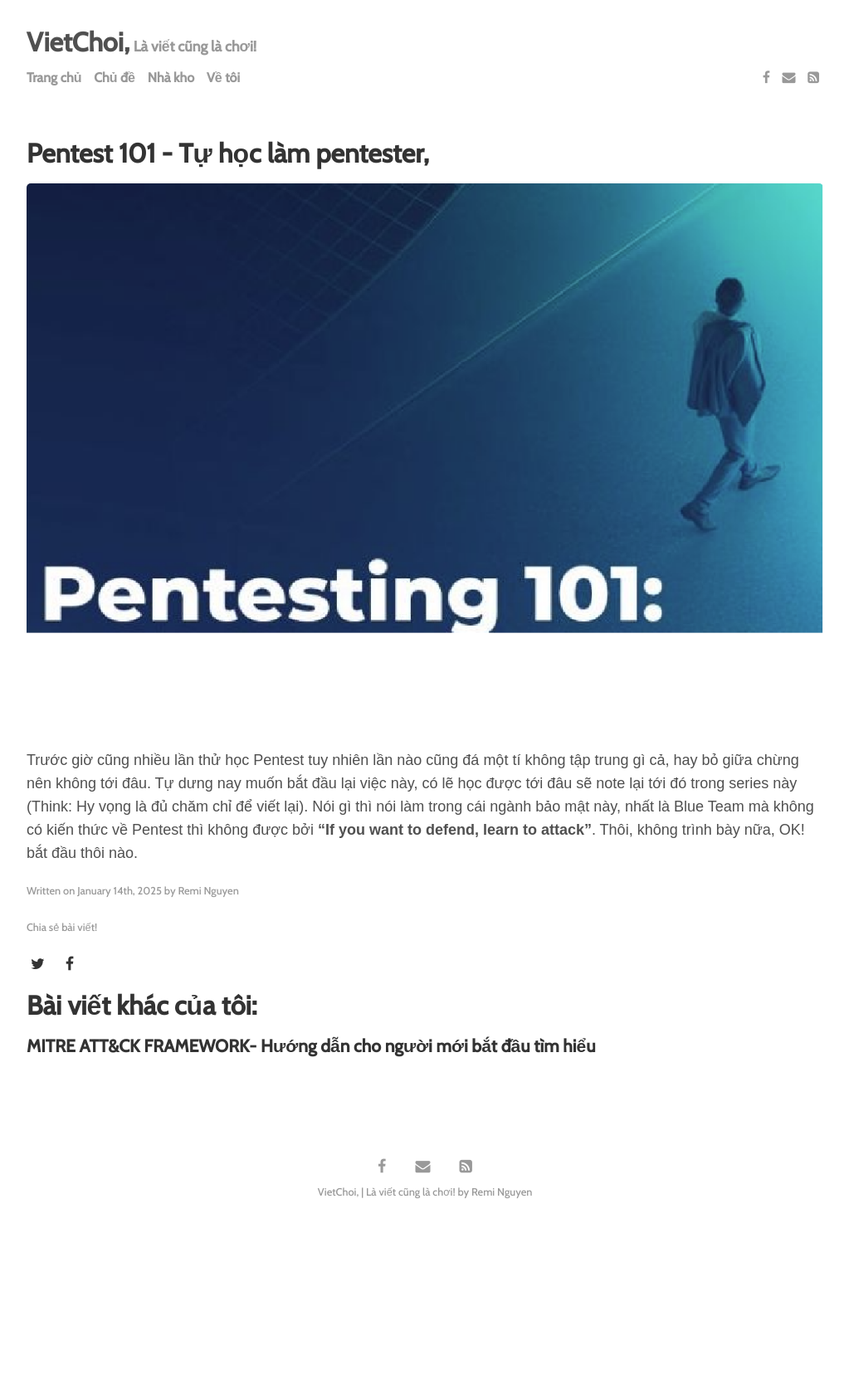
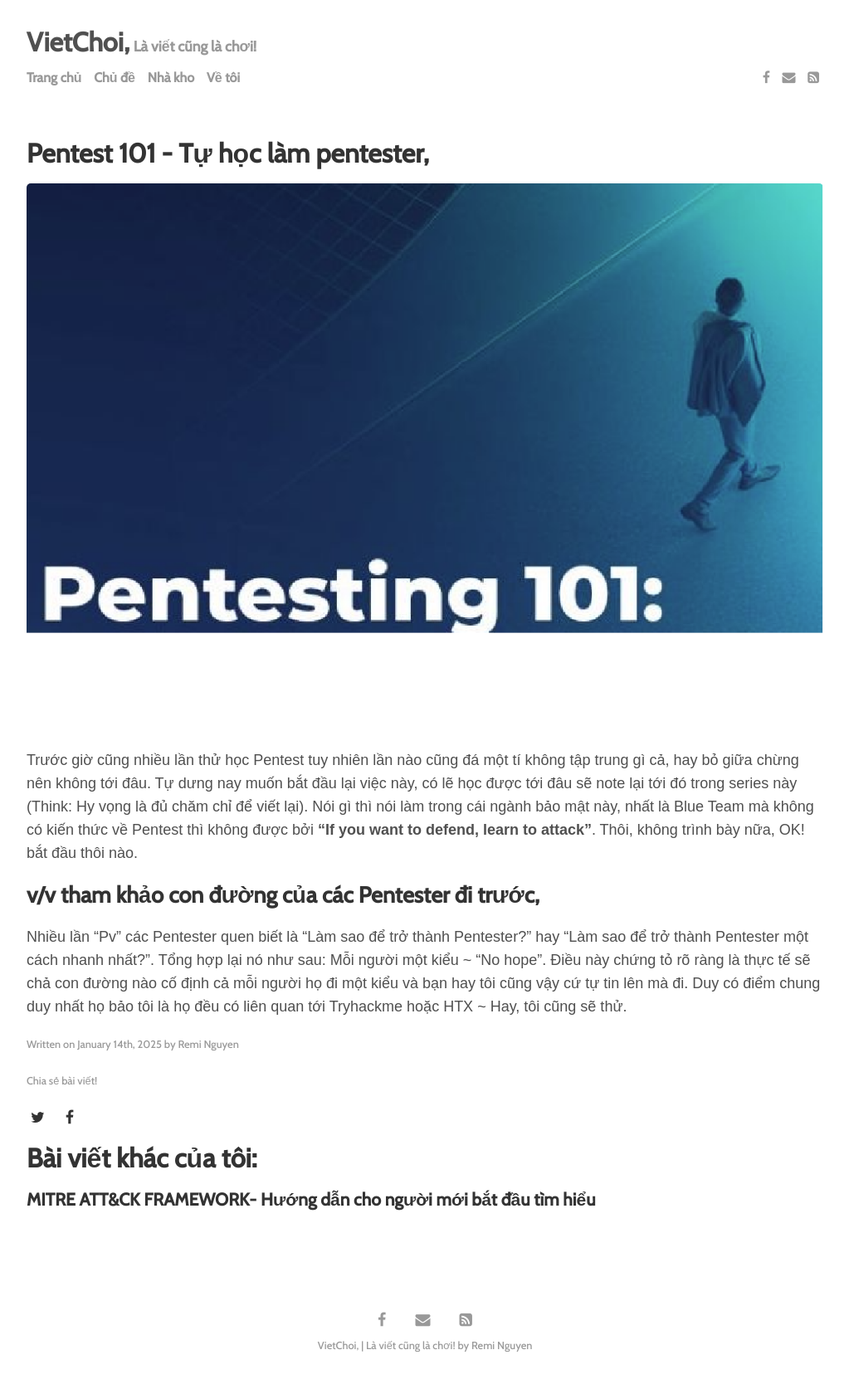
Before and after one commit to vietcf/vietchoi, a Jekyll site: the page built from _posts/2025-01-14-bat-dau-ve-series-bao-mat101.md, in a window 1280 px wide. Shown: the whole page at 83% size, without its empty margins (128-1151 px from the left). Built offline with Jekyll 4.4.1, drawn with Linux system fonts in a browser that asks for light colours; some web fonts are replaced; before the commit the page ends 1483 px from its top, so only the background shows below that.

Commit message:
Update blog

```diff
--- a/_posts/2025-01-14-bat-dau-ve-series-bao-mat101.md
+++ b/_posts/2025-01-14-bat-dau-ve-series-bao-mat101.md
@@ -7,3 +7,7 @@ image: assets/img/2025/01/21/pst_101.png
 ---
 
 Trước giờ cũng nhiều lần thử học Pentest tuy nhiên lần nào cũng đá một tí không tập trung gì cả, hay bỏ giữa chừng nên không tới đâu. Tự dưng nay muốn bắt đầu lại việc này, có lẽ học được tới đâu sẽ note lại tới đó trong series này (Think: Hy vọng là đủ chăm chỉ để viết lại). Nói gì thì nói làm trong cái ngành bảo mật này, nhất là Blue Team mà không có kiến thức về Pentest thì không được bởi **"If you want to defend, learn to attack"**. Thôi, không trình bày nữa, OK! bắt đầu thôi nào.
+
+
+## v/v tham khảo con đường của các Pentester đi trước,
+Nhiều lần "Pv" các Pentester quen biết là "Làm sao để trở thành Pentester?" hay "Làm sao để trở thành Pentester một cách nhanh nhất?". Tổng hợp lại nó như sau: Mỗi người một kiểu ~ "No hope". Điều này chứng tỏ rõ ràng là thực tế sẽ chả con đường nào cố định cả mỗi người họ đi một kiểu và bạn hay tôi cũng vậy cứ tự tin lên mà đi. Duy có điểm chung duy nhất họ bảo tôi là họ đều có liên quan tới Tryhackme hoặc HTX ~ Hay, tôi cũng sẽ thử.
```
